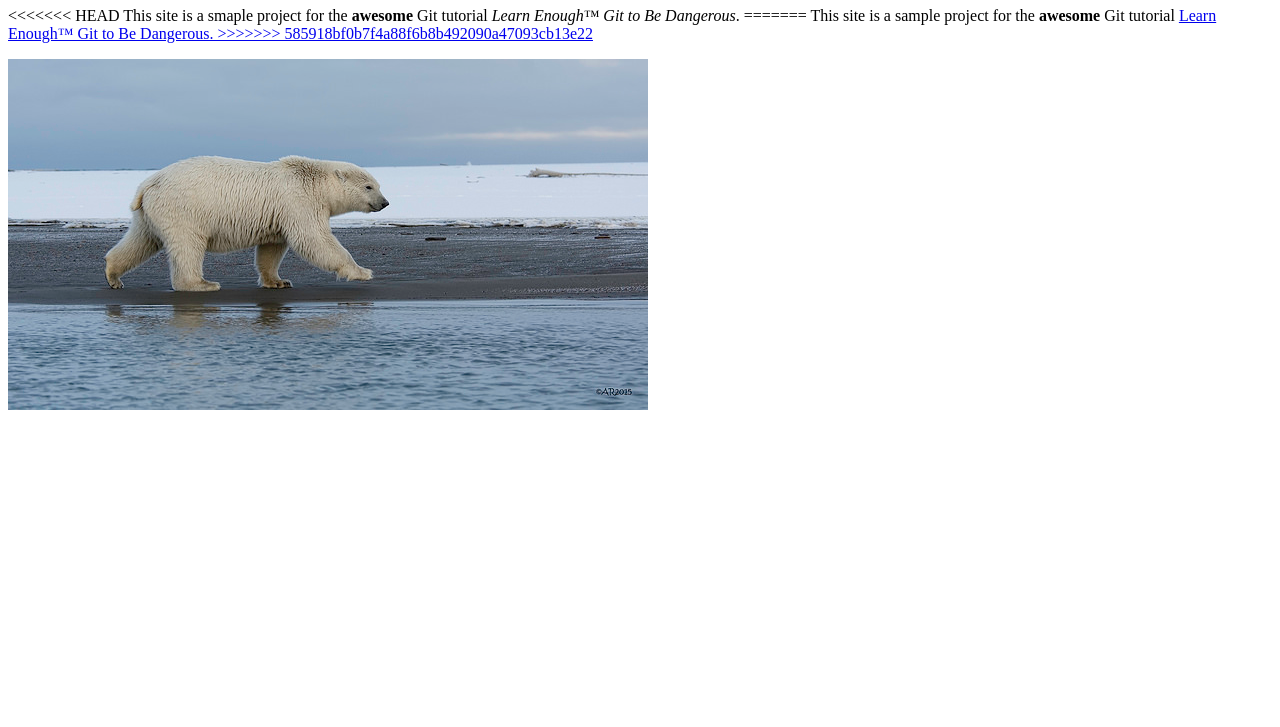
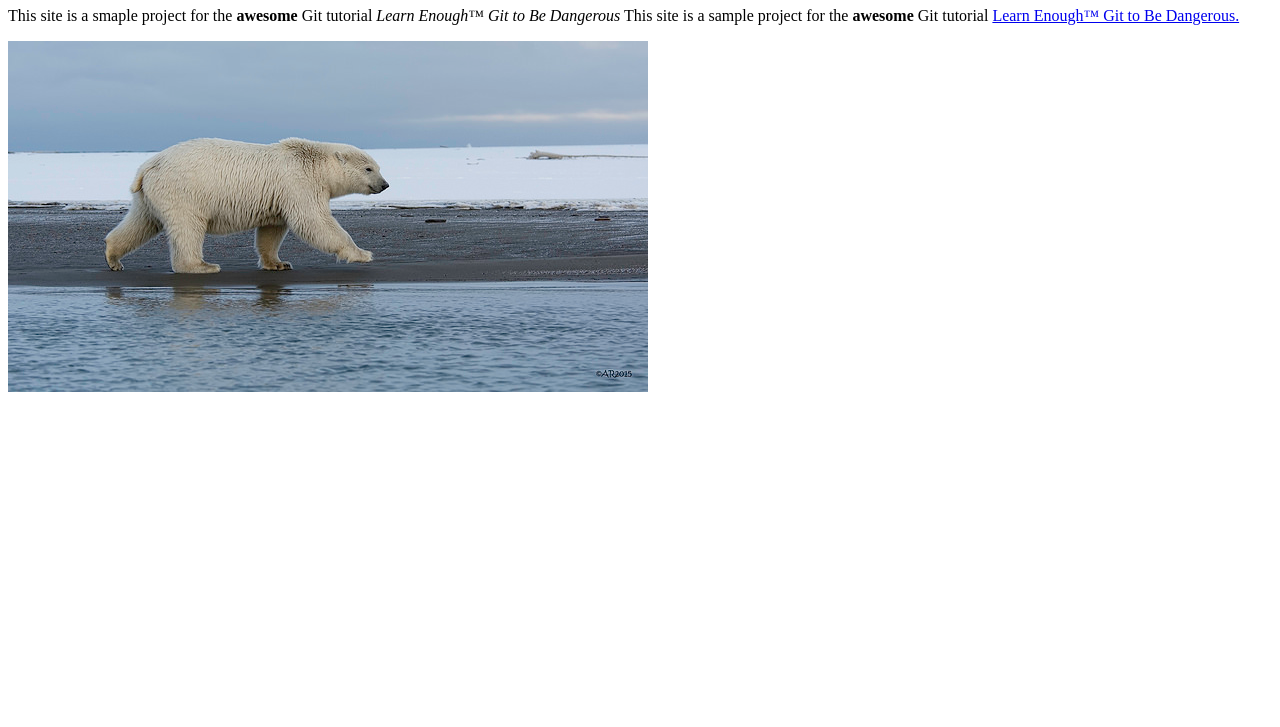
Before and after one commit to wth-jude/website, a plain HTML site: page about.html in a window 1280 px wide. Shown: the part 73-800 px from the top of the page. Drawn offline with Linux system fonts and the light colour scheme.

```diff
--- a/about.html
+++ b/about.html
@@ -6,11 +6,8 @@
   <body>
     <h1>About</h1>
     <p>
-<<<<<<< HEAD
-      This site is a smaple project for the <strong>awesome</strong> Git tutorial <em>Learn Enough™ Git to Be Dangerous</em>.
-=======
+      This site is a smaple project for the <strong>awesome</strong> Git tutorial <em>Learn Enough™ Git to Be Dangerous</em>
       This site is a sample project for the <strong>awesome</strong> Git tutorial <a href="http://learnenough.com/git-tutorial"<em>Learn Enough™ Git to Be Dangerous</em>.
->>>>>>> 585918bf0b7f4a88f6b8b492090a47093cb13e22
     </p>
     <img src="images/polar_bear.jpg" alt="Polar bear">
   </body>
```
Also changed, not shown: index.html (+1 -1 lines).
